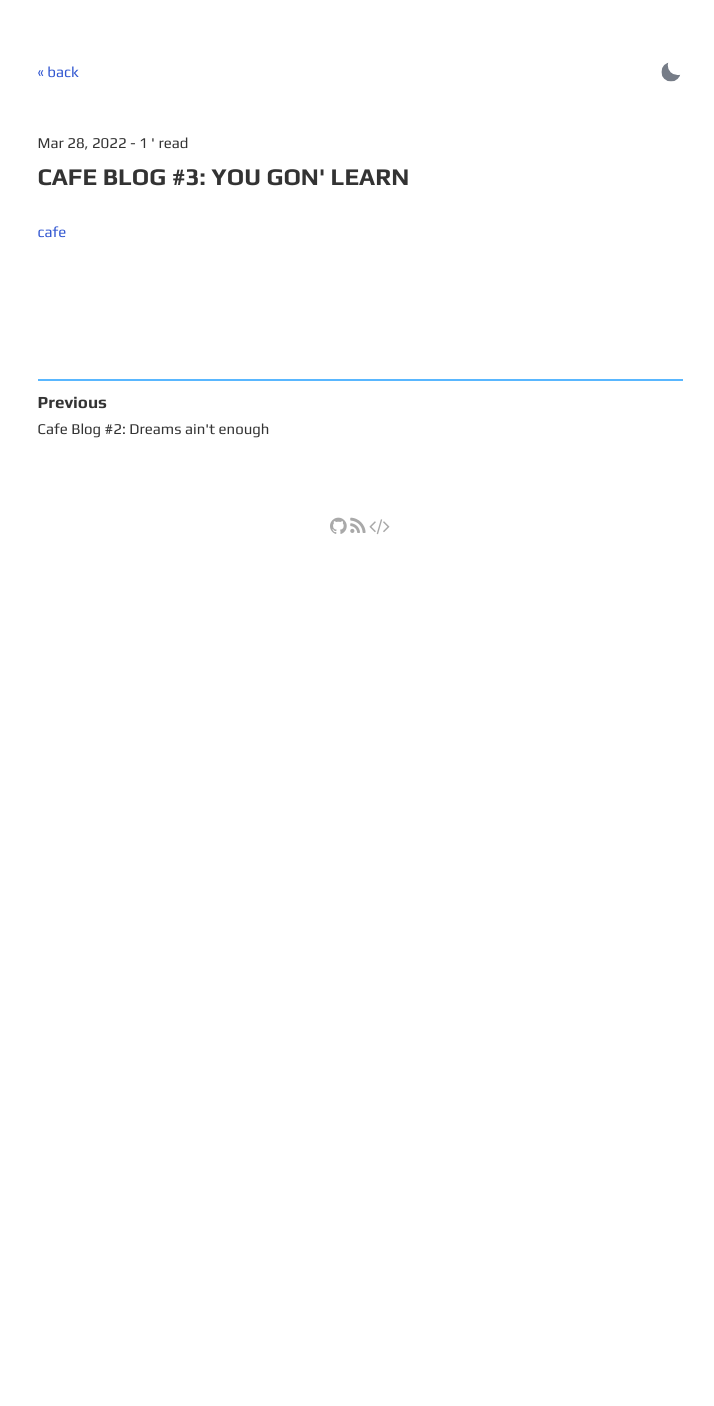
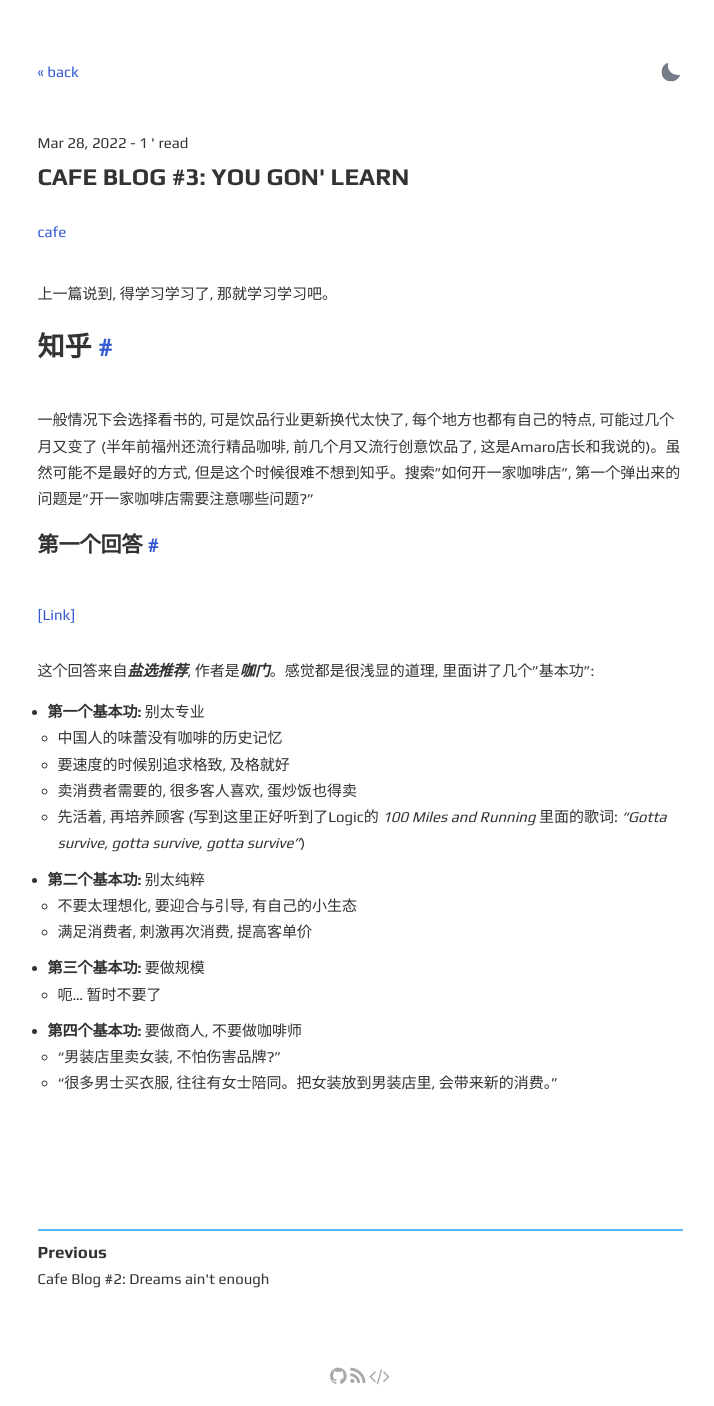
Before and after one commit to Sushi6006/Sushi6006.github.io, a Jekyll site: the page built from _posts/2022-03-28-cafeblog3.md, in a window 1280 px wide. Shown: the whole page, without its empty margins (280-994 px from the left). Built offline with Jekyll 4.4.1, drawn with Linux system fonts in a browser that asks for light colours; before the commit the page ends 900 px from its top, so only the background shows below that.

Commit message:
cafe blog updates

```diff
--- a/_posts/2022-03-28-cafeblog3.md
+++ b/_posts/2022-03-28-cafeblog3.md
@@ -4,3 +4,28 @@ title:  "Cafe Blog #3: You Gon' Learn"
 author: SushiCat
 tags: cafe
 ---
+
+上一篇说到, 得学习学习了, 那就学习学习吧。
+
+
+## 知乎
+一般情况下会选择看书的, 可是饮品行业更新换代太快了, 每个地方也都有自己的特点, 可能过几个月又变了 (半年前福州还流行精品咖啡, 前几个月又流行创意饮品了, 这是Amaro店长和我说的)。虽然可能不是最好的方式, 但是这个时候很难不想到知乎。搜索"如何开一家咖啡店", 第一个弹出来的问题是"开一家咖啡店需要注意哪些问题?"
+
+#### 第一个回答
+[[Link]](https://www.zhihu.com/answer/720617509)
+
+这个回答来自***盐选推荐***, 作者是***咖门***。感觉都是很浅显的道理, 里面讲了几个"基本功":
+
+- **第一个基本功:** 别太专业
+  - 中国人的味蕾没有咖啡的历史记忆
+  - 要速度的时候别追求格致, 及格就好
+  - 卖消费者需要的, 很多客人喜欢, 蛋炒饭也得卖
+  - 先活着, 再培养顾客 (写到这里正好听到了Logic的 *100 Miles and Running* 里面的歌词: *"Gotta survive, gotta survive, gotta survive"*)
+- **第二个基本功:** 别太纯粹
+  - 不要太理想化, 要迎合与引导, 有自己的小生态
+  - 满足消费者, 刺激再次消费, 提高客单价
+- **第三个基本功:** 要做规模
+  - 呃... 暂时不要了
+- **第四个基本功:** 要做商人, 不要做咖啡师
+  - "男装店里卖女装, 不怕伤害品牌?"
+  - "很多男士买衣服, 往往有女士陪同。把女装放到男装店里, 会带来新的消费。"
```
Also changed, not shown: _posts/2022-01-01-booklist.md (+5 -0 lines).
